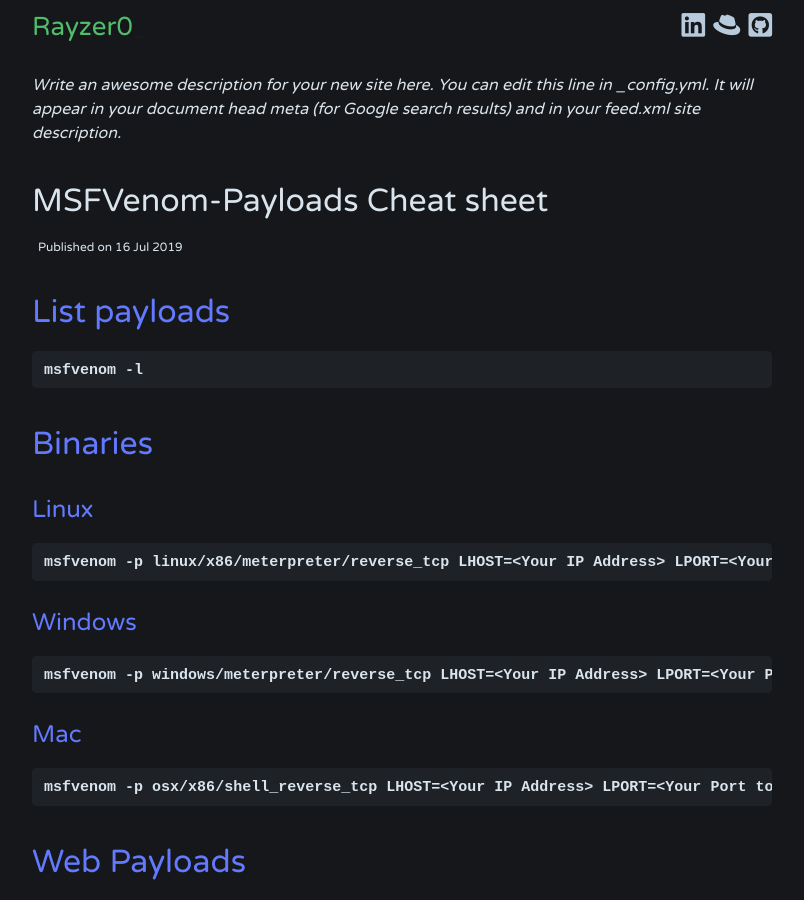
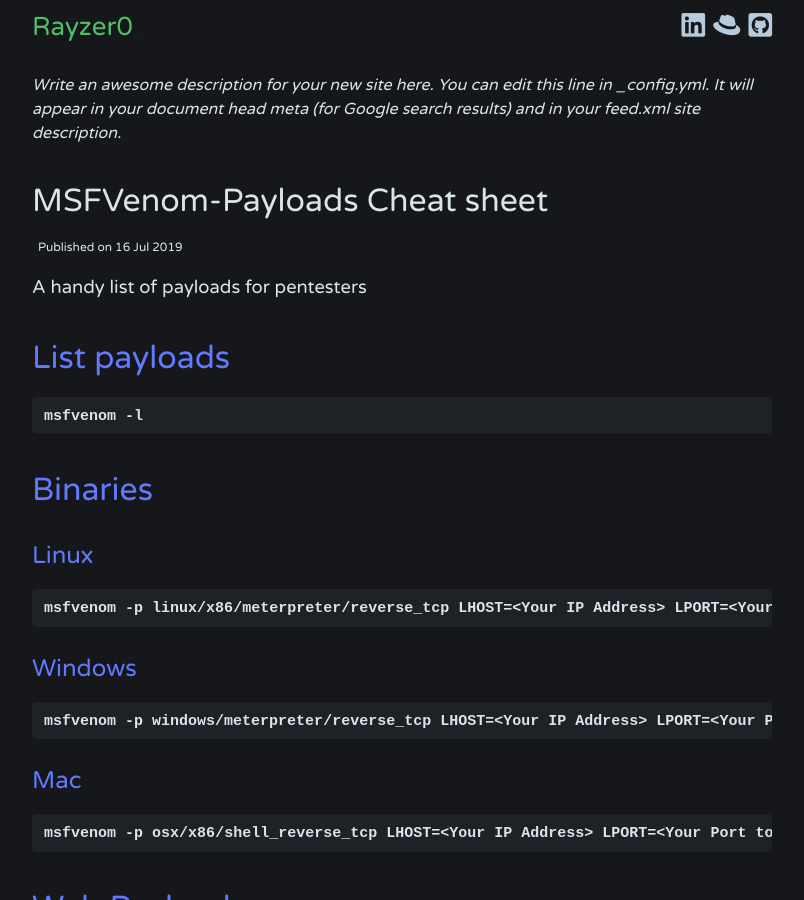
Before and after one commit to Rayferrufino/Rayferrufino.github.io, a Jekyll site: the page built from _posts/2019-7-16-Msfvenom-payloads.md, in a window 1280 px wide and 900 px high. Shown: the whole window, without its empty margins (238-1042 px from the left). Built offline with Jekyll 4.4.1, drawn with Linux system fonts in a browser that asks for light colours; comment, search, counter and statistics services are not loaded.

Commit message:
Update 2019-7-16-Msfvenom-payloads.md

````diff
--- a/_posts/2019-7-16-Msfvenom-payloads.md
+++ b/_posts/2019-7-16-Msfvenom-payloads.md
@@ -1,9 +1,8 @@
 ---
 layout: post
 title: MSFVenom-Payloads Cheat sheet
-author: Rayzer0
-category: Red Team
-date: 2019-7-16
+description : A handy list of payloads for pentesters
+tags: Red Team, msfvenom, cheat sheet
 ---
 # List payloads
 ```ruby
````
